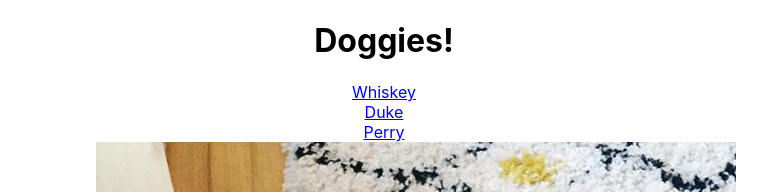
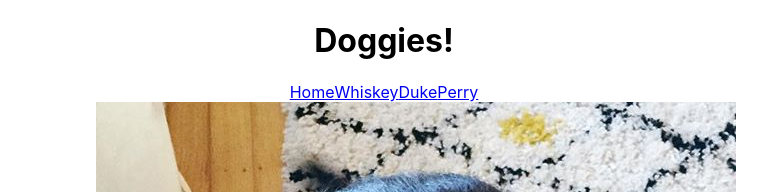
Before and after one commit to max-shpungin/react-dog-finder, a React (Create React App) app: page / in a window 1280 px wide. Shown: the top 192 px of the page, without its empty margins (256-1023 px from the left). Built offline with nearby package versions, Linux system fonts and the light colour scheme; data requests are answered from the project's data file; the HTML template or start-up script is replaced by a standard one.

Commit message:
all working. also woof

```diff
--- a/src/DogDetails.js
+++ b/src/DogDetails.js
@@ -15,16 +15,20 @@ import { Link, useParams } from "react-router-dom";
 function DogDetails({ dogs }) {
 
   const { name } = useParams();
+  console.log("THE MENAGERIE", dogs);
+  console.log("name??", name);
 
-  const chosenDog = dogs.filter(dog => dog.name === name)[0];
+  const chosenDog = dogs.filter(dog => dog.src === name)[0];
+
+  console.log("THE CHOSEN ONE", chosenDog);
 
   const chosenFacts = chosenDog.facts.map((fact) => {
     return (
-      <li key={fact}> {fact}< /li>
-        )
-  })
+      <li key={fact}> {fact}</li>
+    );
+  });
 
-        console.log("THE CHOSEN ONE",chosenDog);
+  console.log("THE CHOSEN ONE", chosenDog);
 
   return (
     <div className="DogDetails">
@@ -39,9 +43,7 @@ function DogDetails({ dogs }) {
         {chosenFacts}
       </ul>
     </div>
-        )
+  );
 }
 
-        //TODO: WTF ARE YOU YELLING AT ME!?!?!?
-
 export default DogDetails;
--- a/src/Nav.js
+++ b/src/Nav.js
@@ -22,15 +22,16 @@ function Nav({ dogs }){
 
   const doggies = dogs.map((dog)=>{
     return(
-    <div key={`${dog.name}`} style={style}>
-      <Link to={`/dogs/${dog.name}`}> {dog.name} </Link>
+    <div key={`${dog.name}`}>
+      <Link to={`/dogs/${dog.src}`}> {dog.name} </Link>
     </div>
 
     )
   })
 
   return (
-    <div className="Nav">
+    <div className="Nav" style={style}>
+      <Link to="/">Home</Link>
       {doggies}
     </div>
   )
```
Lines whose indentation alone changed are shown as unchanged.
